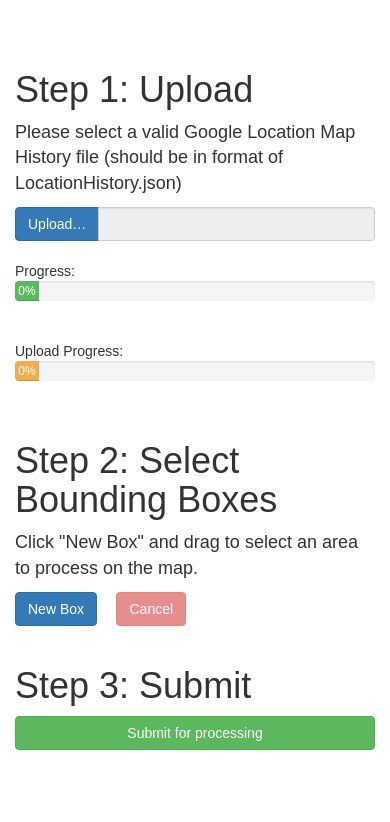
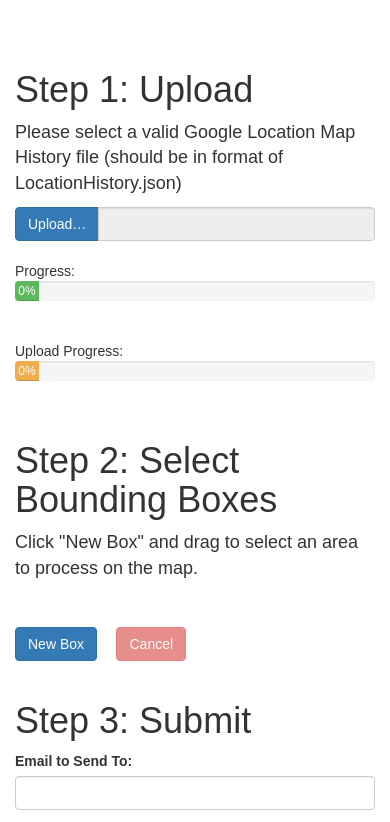
Before and after one commit to hack4impact-upenn/cls, a Flask app: page / in a window 390 px wide. Shown: the top 822 px of the page. Run offline with Flask 2, Linux system fonts and the light colour scheme; some libraries are stand-ins or nearby versions.

Commit message:
abhi map parsing

```diff
--- a/app/templates/main/map.html
+++ b/app/templates/main/map.html
@@ -1,35 +1,32 @@
 <!DOCTYPE html>
 <html>
-
 <head>
 	<title>Map Upload</title>
 </head>
-
 <body>
 	{% block content %}
 	<meta charset="utf-8">
-      <meta name="csrf-token" content="{{ csrf_token() }}">
+	<meta content="{{ csrf_token() }}" name="csrf-token">
 	<meta content="width=device-width, initial-scale=1.0" name="viewport">
 	<script src="https://code.jquery.com/jquery-3.1.1.min.js">
 	</script>
 	<link href="https://unpkg.com/leaflet@1.0.2/dist/leaflet.css" rel="stylesheet">
 	<script src="https://unpkg.com/leaflet@1.0.2/dist/leaflet.js">
-            </script>
-            <!--<link rel="stylesheet" media="screen" href="https://fontlibrary.org/face/hk-grotesk" type="text/css"/>-->
+	</script> <!--<link rel="stylesheet" media="screen" href="https://fontlibrary.org/face/hk-grotesk" type="text/css"/>-->
 	<link href="https://maxcdn.bootstrapcdn.com/bootstrap/3.3.7/css/bootstrap.min.css" rel="stylesheet">
 	<script src="https://maxcdn.bootstrapcdn.com/bootstrap/3.3.7/js/bootstrap.min.js">
 	</script>
-              <script src="{{url_for('static', filename='PruneCluster.js')}}">
+	<script src="{{url_for('static',filename='PruneCluster.js')}}">
 	</script>
-              <script src="{{url_for('static', filename='swal.js')}}">
+	<script src="{{url_for('static',filename='swal.js')}}">
 	</script>
 	<link href="{{ url_for('static', filename='styles/app.css') }}" rel="stylesheet">
 	<link href="{{ url_for('static', filename='swal.css') }}" rel="stylesheet">
-                  <script src="{{url_for('static', filename='SimpleShape.js') }}">
+	<script src="{{url_for('static',filename='SimpleShape.js')}}">
 	</script>
-                  <script src="{{url_for('static', filename='oboe.min.js') }}">
+	<script src="{{url_for('static',filename='oboe.min.js')}}">
 	</script>
-                  <script src="{{ url_for('static', filename='Rectangle.js') }}">
+	<script src="{{url_for('static',filename='Rectangle.js')}}">
 	</script>
 	<script src="https://cdnjs.cloudflare.com/ajax/libs/bootbox.js/4.4.0/bootbox.min.js">
 	</script>
@@ -87,35 +84,32 @@
 							<label class="input-group-btn"><span class="btn btn-primary">Upload&hellip; <input accept=".json" id="uploadInput" multiple style="display: none;" type="file"></span></label> <input class="form-control" readonly type="text">
 						</div>
 					</div>
-                        </div>
-                        <br>
+				</div><br>
 				<div class="row">
 					<div class="col-md-12">
 						Progress:
 						<div class="progress">
-                              <div id="done" class="progress-bar progress-bar-success" role="progressbar" aria-valuenow="0" aria-valuemin="0" aria-valuemax="100" style="min-width: 2em">
+							<div aria-valuemax="100" aria-valuemin="0" aria-valuenow="0" class="progress-bar progress-bar-success" id="done" role="progressbar" style="min-width: 2em">
 								0%
 							</div>
 						</div>
-                            <div id="stats"></div>
-                            <br>
+						<div id="stats"></div><br>
 					</div>
 				</div>
 				<div class="row">
 					<div class="col-md-12">
 						Upload Progress:
 						<div class="progress">
-                              <div id="doneupload" class="progress-bar progress-bar-warning" role="progressbar" aria-valuenow="0" aria-valuemin="0" aria-valuemax="100" style="min-width: 2em">
+							<div aria-valuemax="100" aria-valuemin="0" aria-valuenow="0" class="progress-bar progress-bar-warning" id="doneupload" role="progressbar" style="min-width: 2em">
 								0%
 							</div>
 						</div>
-                            <div id="uploadstats"></div>
-                            <br>
+						<div id="uploadstats"></div><br>
 					</div>
 				</div>
 				<div class="row">
 					<div class="col-md-12">
-                            <h1>Step 2: Select Bounding Boxes </h1>
+						<h1>Step 2: Select Bounding Boxes</h1>
 					</div>
 					<div class="col-md-12">
 						<p>Click "New Box" and drag to select an area to process on the map.</p>
@@ -126,6 +120,7 @@
 						<table class="table" id="locationTable">
 							<thead>
 								<tr>
+									<td></td>
 								</tr>
 							</thead>
 							<tbody></tbody>
@@ -135,12 +130,10 @@
 				<div class="row">
 					<div class="col-md-12">
 						<div class="input-group">
-                              <button class="btn btn-primary" id="newBoxButton">New Box</button> &nbsp;&nbsp;&nbsp;
-                              <button class="btn btn-danger" id="cancel">Cancel</button>
+							<button class="btn btn-primary" id="newBoxButton">New Box</button> &nbsp;&nbsp;&nbsp; <button class="btn btn-danger" id="cancel">Cancel</button>
 						</div>
 					</div>
-                        </div>
-                        <br>
+				</div><br>
 				<div class="row">
 					<div class="col-md-12">
 						<h1>Step 3: Submit</h1>
@@ -148,13 +141,85 @@
 				</div>
 				<div class="row">
 					<div class="col-md-12">
-                            <button class="btn btn-success" style="width: 100%" id="submitProcess">Submit for processing</button>
+						<div class="form-group">
+							<label for="email">Email to Send To:</label> <input class="form-control" id="email" type="text">
 						</div>
 					</div>
-                        <br><br><br>
+				</div>
+				<div class="row">
+					<div class="col-md-6">
+						<div class="form-group">
+							<label for="startDay">Select Start Day of the week:</label>
+							<select class="form-control custom-select" id="startDay">
+								<option value="" selected>
+									Select...
+								</option>
+								<option value="0">
+									Monday 12 AM
+								</option>
+								<option value="1">
+									Tuesday 12 AM
+								</option>
+								<option value="2">
+									Wednesday 12 AM
+								</option>
+								<option value="3">
+									Thursday 12 AM
+								</option>
+								<option value="4">
+									Friday 12 AM
+								</option>
+								<option value="5">
+									Saturday 12 AM
+								</option>
+								<option value="6">
+									Sunday 12 AM
+								</option>
+							</select>
+						</div>
+					</div>
+					<div class="col-md-6">
+						<div class="form-group">
+							<label for="endDay">Select End Day of the week:</label>
+							<select class="form-control custom-select" id="endDay">
+								<option value="" selected>
+									Select...
+								</option>
+								<option value="0">
+									Monday 11:59 PM
+								</option>
+								<option value="1">
+									Tuesday 11:59 PM
+								</option>
+								<option value="2">
+									Wednesday 11:59 PM
+								</option>
+								<option value="3">
+									Thursday 11:59 PM
+								</option>
+								<option value="4">
+									Friday 11:59 PM
+								</option>
+								<option value="5">
+									Saturday 11:59 PM
+								</option>
+								<option value="6">
+									Sunday 11:59 PM
+								</option>
+							</select>
+						</div>
+					</div>
+                                      </div>
+
+                              <div class="row">
+                                <div class="col-md-12">
+					<button class="btn btn-success" id="submitProcess" style="width: 100%">Submit for processing</button>
+				</div>
+			</div><br>
+			<br>
+			<br>
 		</div>
 		<div class="col-md-8" id="mapid"></div>
-                    </div>
 	</div>
 	<script>
 
@@ -216,7 +281,7 @@
 
 	                     $('#locationTable tr:last').after(
 	                       '<tr id="' + currentBox._leaflet_id + '"><td>' + name +
-                          '</td><td><button id="goToButton' + currentBox._leaflet_id + '" data-box-id="' + currentBox._leaflet_id + '" class="btn btn-default">Go To Box</button>&nbsp;<button class="btn btn-danger deleteBox">Delete</button></td></tr>'
+	                         '<\/td><td><button id="goToButton' + currentBox._leaflet_id + '" data-box-id="' + currentBox._leaflet_id + '" class="btn btn-default">Go To Box<\/button>&nbsp;<button class="btn btn-danger deleteBox">Delete<\/button><\/td><\/tr>'
 	                     );
 
 	                     $('#goToButton' + currentBox._leaflet_id).on('click', function(e) {
@@ -349,7 +414,7 @@
 	                       if(xhr.status === 200 || xhr.status === 204) {
 	                         endTime = Date.now();
 	                         $("#uploadstats").html("Time taken: " + ((endTime - startTime) / 1000).toFixed(2) +
-                            "s for file size " + (file.size / (1024 * 1024)).toFixed(2) + " MB. File download <a href='" + url + "' target='_blank'>here</a> for 24 hrs.")
+	                           "s for file size " + (file.size / (1024 * 1024)).toFixed(2) + " MB. File download <a href='" + url + "' target='_blank'>here<\/a> for 24 hrs.")
 	                         uploadURL = url
 	                       }
 	                       else{
@@ -438,7 +503,10 @@
 	                     // now let's start the read with the first block
 	                     chunkReaderBlock(offset, chunkSize, file);
 	                   }
-
+          function isValidEmailAddress(emailAddress) {
+        var pattern = /^([a-z\d!#$%&'*+\-\/=?^_`{|}~\u00A0-\uD7FF\uF900-\uFDCF\uFDF0-\uFFEF]+(\.[a-z\d!#$%&'*+\-\/=?^_`{|}~\u00A0-\uD7FF\uF900-\uFDCF\uFDF0-\uFFEF]+)*|"((([ \t]*\r\n)?[ \t]+)?([\x01-\x08\x0b\x0c\x0e-\x1f\x7f\x21\x23-\x5b\x5d-\x7e\u00A0-\uD7FF\uF900-\uFDCF\uFDF0-\uFFEF]|\\[\x01-\x09\x0b\x0c\x0d-\x7f\u00A0-\uD7FF\uF900-\uFDCF\uFDF0-\uFFEF]))*(([ \t]*\r\n)?[ \t]+)?")@(([a-z\d\u00A0-\uD7FF\uF900-\uFDCF\uFDF0-\uFFEF]|[a-z\d\u00A0-\uD7FF\uF900-\uFDCF\uFDF0-\uFFEF][a-z\d\-._~\u00A0-\uD7FF\uF900-\uFDCF\uFDF0-\uFFEF]*[a-z\d\u00A0-\uD7FF\uF900-\uFDCF\uFDF0-\uFFEF])\.)+([a-z\u00A0-\uD7FF\uF900-\uFDCF\uFDF0-\uFFEF]|[a-z\u00A0-\uD7FF\uF900-\uFDCF\uFDF0-\uFFEF][a-z\d\-._~\u00A0-\uD7FF\uF900-\uFDCF\uFDF0-\uFFEF]*[a-z\u00A0-\uD7FF\uF900-\uFDCF\uFDF0-\uFFEF])\.?$/i;
+        return pattern.test(emailAddress);
+    };
 
 	                   $('#submitProcess').on('click', function(e) {
 	                     var errString = "";
@@ -449,10 +517,20 @@
 	                     if (Object.keys(boxes).length <= 0) {
 	                       errString += " Please select at least one bounding box."
 	                     }
+                             if (!isValidEmailAddress($('#email').val())) {
+                               errString += " Please a valid email."
+                             }
+                             if($("#startDay").val() === "") {
+                               errString += " Please select a valid start day"
+                             }
+                             if($("#endDay").val() === "") {
+                               errString += " Please select a valid end day."
+                             }
+
 	                     if (errString.length > 0) {
-                        $('#submitProcess').before("<div id='submitErrors' class='col-md-12'><div class='alert alert-danger'>"+ errString + "</div></div>");
+	                       $('#submitProcess').before("<div id='submitErrors' class='col-md-12'><div class='alert alert-danger'>"+ errString + "<\/div><\/div>");
 	                     } else {
-                      var obj = processData(uploadURL, boxes);
+                             var obj = processData(uploadURL, boxes, $('#email').val(), $('#startDay').val(), $('#endDay').val());
 	                     console.log(obj);
 	                     var csrftoken = $('meta[name=csrf-token]').attr('content')
 	                     $.post({
@@ -480,7 +558,7 @@
 	                     }
 	                   });
 
-                    function processData(uploadURL, boxes) {
+	                   function processData(uploadURL, boxes, email, start, end) {
 	                     var url = uploadURL;
 	                     var boxKeys = Object.keys(boxes);
 	                     var resBoxArray = [];
@@ -503,10 +581,12 @@
 	                     }
 	                     return {
 	                       url: url,
-                        boxes: resBoxArray
+	                       boxes: resBoxArray,
+                               email: email,
+                               dayStart: start,
+                               dayEnd: end
 	                     }
 	                   }
 	</script>{% endblock %}
 </body>
-
 </html>
```
Lines whose indentation alone changed are shown as unchanged.
